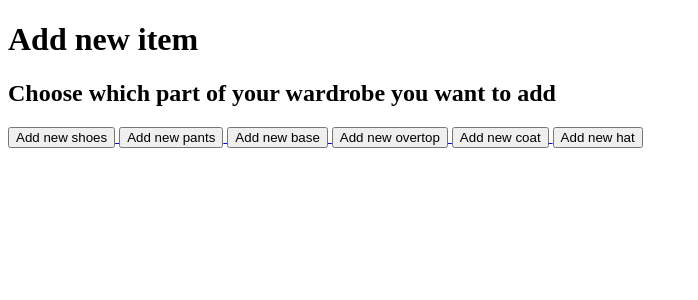
After one commit to Darixxxon/WardrobeManager, a Django app: template myproject/wardrobe_manager/templates/adding/add_item.html in a window 1280 px wide. The commit adds this page. Shown: the top 300 px of the page, without its empty margins (0-698 px from the left). Run offline with Django 3.2, Linux system fonts and the light colour scheme; the template is opened without the code that fills it, so the values that code supplies are empty.

Commit message:
add "add item" page

```diff
--- /dev/null
+++ b/myproject/wardrobe_manager/templates/adding/add_item.html
@@ -0,0 +1,45 @@
+{% load static %}
+
+<!DOCTYPE html>
+<html lang="pl">
+  <head>
+    <meta charset="UTF-8" />
+    <meta name="viewport" content="width=device-width, initial-scale=1.0" />
+    <title>Add item</title>
+  </head>
+  <body>
+    <h1>Add new item</h1>
+    <h2>Choose which part of your wardrobe you want to add</h2>
+    <a href="/add_shoes/">
+        <button>
+            Add new shoes
+        </button>
+    </a>
+    <a href="/add_pants/">
+        <button>
+            Add new pants
+        </button>
+    </a>
+    <a href="/add_base/">
+        <button>
+            Add new base
+        </button>
+    </a>
+    <a href="/add_overtop/">
+        <button>
+            Add new overtop
+        </button>
+    </a>
+    <a href="/add_coat/">
+        <button>
+            Add new coat
+        </button>
+    </a>
+    <a href="/add_hat/">
+        <button>
+            Add new hat
+        </button>
+    </a>
+
+  </body>
+</html>
--- a/myproject/wardrobe_manager/templates/home.html
+++ b/myproject/wardrobe_manager/templates/home.html
@@ -15,6 +15,11 @@
             Your wardrobe
         </button>
     </a>
+    <a href="/add/">
+        <button>
+            Add new item
+        </button>
+    </a>
 
   </body>
 </html>
--- a/myproject/wardrobe_manager/urls.py
+++ b/myproject/wardrobe_manager/urls.py
@@ -1,7 +1,8 @@
 from django.urls import path
-from .views import home, show_tables
+from .views import *
 
 urlpatterns = [
     path('', home, name='home'),
     path('tables/', show_tables, name='show_tables'),
+    path('add/', add_item, name='add_item'),
 ]
--- a/myproject/wardrobe_manager/views.py
+++ b/myproject/wardrobe_manager/views.py
@@ -24,3 +24,6 @@ def show_tables(request):
         'combinations': Combinations.objects.all(),
     }
     return render(request, 'tables.html', context)
+
+def add_item(request):
+    return render(request, 'adding/add_item.html')
```
